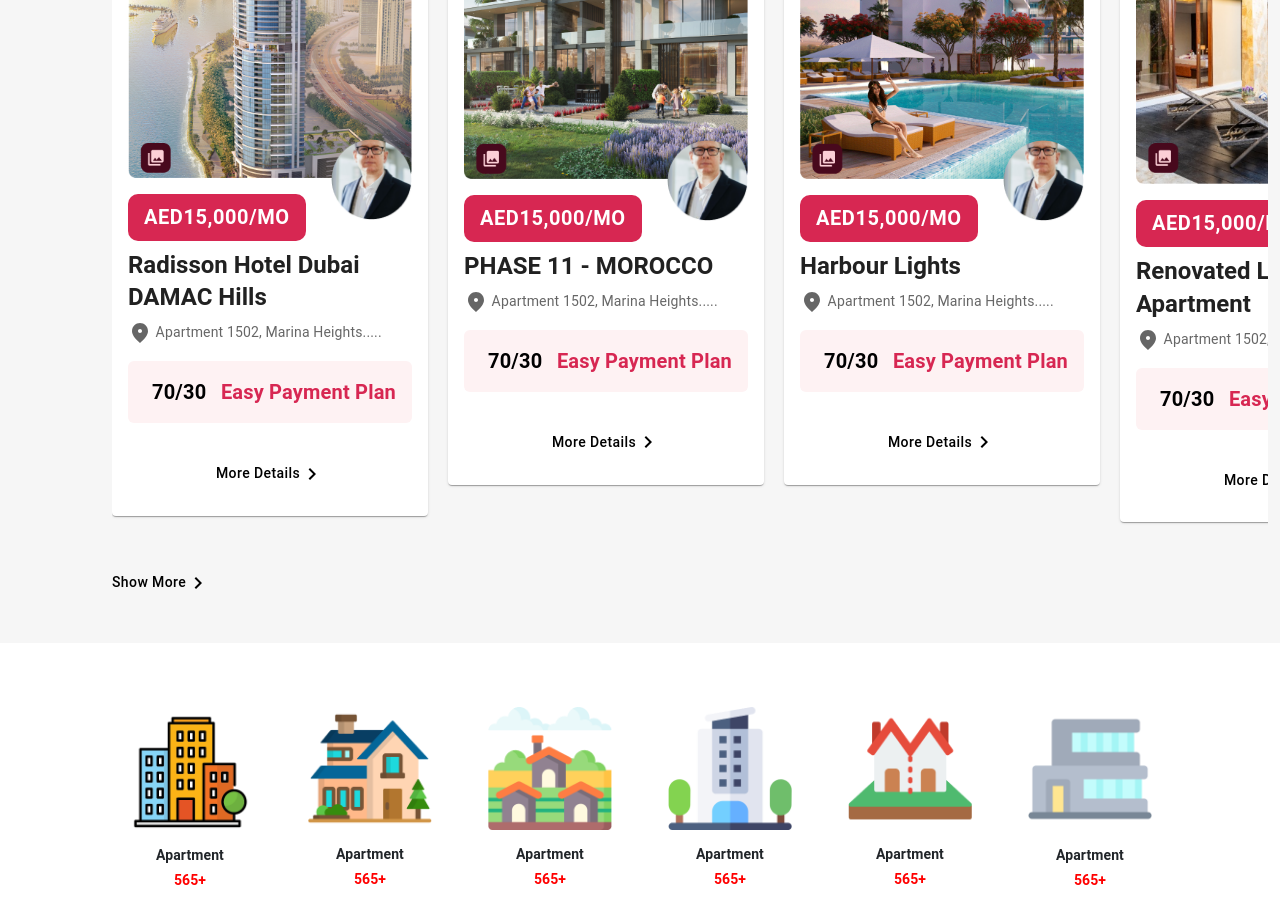
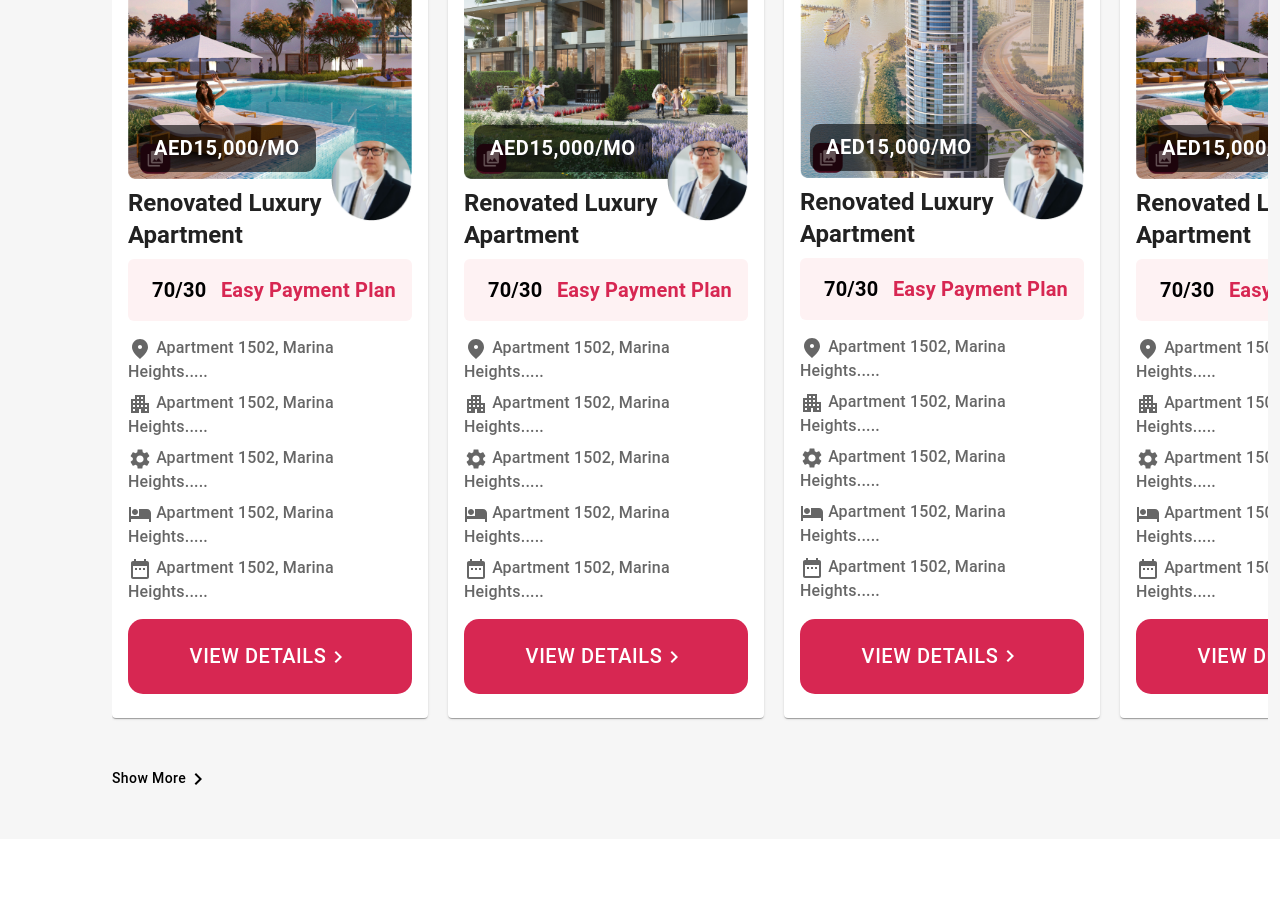
Before and after one commit to Shahmy07/FinsouqDeploy, a Next.js app: page / in a window 1280 px wide. Shown: the part 1100-2001 px from the top of the page. Built offline with nearby package versions, Linux system fonts and the light colour scheme.

Commit message:
Home updates

```diff
--- a/src/components/CardHomeTopTrending.js
+++ b/src/components/CardHomeTopTrending.js
@@ -9,6 +9,10 @@ import 'swiper/css'
 import Link from 'next/link'
 import FmdGoodIcon from '@mui/icons-material/FmdGood';
 import ChevronRightIcon from '@mui/icons-material/ChevronRight';
+import ApartmentIcon from '@mui/icons-material/Apartment';
+import SettingsIcon from '@mui/icons-material/Settings';
+import LocalHotelIcon from '@mui/icons-material/LocalHotel';
+import DateRangeIcon from '@mui/icons-material/DateRange';
 
 export default function CardTopTrending() {
     return (
@@ -43,7 +47,7 @@ export default function CardTopTrending() {
                                 <Card>
                                     <div class="px-3 pt-3">
                                         <Image
-                                            src={'/t1.png'}
+                                            src={'/t3.png'}
                                             width={400}
                                             height={(400 / 4) * 3}
                                             layout="responsive"
@@ -52,21 +56,18 @@ export default function CardTopTrending() {
 
 
                                     <CardContent>
-                                        <Button className='Price-Card px-3'>AED15,000/mo</Button>
+                                        <Button className='Price-Card-btn px-3'>AED15,000/mo</Button>
                                         <Image
                                             src={'/Frame 379.png'}
                                             width={81}
                                             height={81}
-                                            style={{ float: 'right', marginTop: '-55px', position: 'relative', zIndex: '999' }}
+                                            style={{ float: 'right', marginTop: '-55px', position: 'relative', zIndex: '99' }}
                                         />
-                                        <Typography gutterBottom variant="h5" mt={1} fontWeight="bold" component="div">
-                                        Radisson Hotel Dubai DAMAC Hills
-                                        </Typography>
-                                        <Typography variant="body2" color="text.secondary">
-                                            <FmdGoodIcon /> Apartment 1502, Marina Heights.....
+                                        <Typography gutterBottom variant="h5" mt={-4} fontWeight="bold" component="div">
+                                            Renovated Luxury Apartment
                                         </Typography>
 
-                                        <div className='d-flex justify-content-between p-3 rounded my-3' style={{ backgroundColor: 'var(--brink-pink-50, #FEF2F3)', color: 'var(--brink-pink-600, #D72752)' }}>
+                                        <div className='d-flex justify-content-between p-3 rounded mb-3' style={{ backgroundColor: 'var(--brink-pink-50, #FEF2F3)', color: 'var(--brink-pink-600, #D72752)' }}>
                                             <div className='d-flex'>
                                                 <Typography fontSize={'20px'} color={'#000'} fontWeight={'600'} ml={1}>70/30</Typography>
                                             </div>
@@ -74,8 +75,28 @@ export default function CardTopTrending() {
                                             <Typography fontSize={'20px'} fontWeight={'600'} color={'var(--brink-pink-600, #D72752)'}>Easy Payment Plan</Typography>
                                         </div>
 
-                                        <div class="bottom-card text-center mt-3 pt-3">
-                                            <Button href={'PropertySingleView'} style={{ color: '#000', textTransform: 'capitalize' }} variant="text">More details <ChevronRightIcon /></Button>
+                                        <Typography variant="body2" mt={1} color="text.secondary" fontWeight={500} fontSize={16}>
+                                            <FmdGoodIcon /> Apartment 1502, Marina Heights.....
+                                        </Typography>
+
+                                        <Typography variant="body2" mt={1} color="text.secondary" fontWeight={500} fontSize={16}>
+                                            <ApartmentIcon /> Apartment 1502, Marina Heights.....
+                                        </Typography>
+
+                                        <Typography variant="body2" mt={1} color="text.secondary" fontWeight={500} fontSize={16}>
+                                            <SettingsIcon /> Apartment 1502, Marina Heights.....
+                                        </Typography>
+
+                                        <Typography variant="body2" mt={1} color="text.secondary" fontWeight={500} fontSize={16}>
+                                            <LocalHotelIcon /> Apartment 1502, Marina Heights.....
+                                        </Typography>
+
+                                        <Typography variant="body2" mt={1} color="text.secondary" fontWeight={500} fontSize={16}>
+                                            <DateRangeIcon /> Apartment 1502, Marina Heights.....
+                                        </Typography>
+
+                                        <div class="text-center pt-3">
+                                            <Button className='py-3 fullWidthPinkButton w-100' style={{ color: '#fff', fontSize: '20px' }} variant="text">VIEW DETAILS <ChevronRightIcon /></Button>
                                         </div>
                                     </CardContent>
                                 </Card>
@@ -95,21 +116,18 @@ export default function CardTopTrending() {
 
 
                                     <CardContent>
-                                        <Button className='Price-Card px-3'>AED15,000/mo</Button>
+                                        <Button className='Price-Card-btn px-3'>AED15,000/mo</Button>
                                         <Image
                                             src={'/Frame 379.png'}
                                             width={81}
                                             height={81}
-                                            style={{ float: 'right', marginTop: '-55px', position: 'relative', zIndex: '999' }}
+                                            style={{ float: 'right', marginTop: '-55px', position: 'relative', zIndex: '99' }}
                                         />
-                                        <Typography gutterBottom variant="h5" mt={1} fontWeight="bold" component="div">
-                                        PHASE 11 - MOROCCO
-                                        </Typography>
-                                        <Typography variant="body2" color="text.secondary">
-                                            <FmdGoodIcon /> Apartment 1502, Marina Heights.....
+                                        <Typography gutterBottom variant="h5" mt={-4} fontWeight="bold" component="div">
+                                            Renovated Luxury Apartment
                                         </Typography>
 
-                                        <div className='d-flex justify-content-between p-3 rounded my-3' style={{ backgroundColor: 'var(--brink-pink-50, #FEF2F3)', color: 'var(--brink-pink-600, #D72752)' }}>
+                                        <div className='d-flex justify-content-between p-3 rounded mb-3' style={{ backgroundColor: 'var(--brink-pink-50, #FEF2F3)', color: 'var(--brink-pink-600, #D72752)' }}>
                                             <div className='d-flex'>
                                                 <Typography fontSize={'20px'} color={'#000'} fontWeight={'600'} ml={1}>70/30</Typography>
                                             </div>
@@ -117,8 +135,88 @@ export default function CardTopTrending() {
                                             <Typography fontSize={'20px'} fontWeight={'600'} color={'var(--brink-pink-600, #D72752)'}>Easy Payment Plan</Typography>
                                         </div>
 
-                                        <div class="bottom-card text-center mt-3 pt-3">
-                                            <Button href={'PropertySingleView'} style={{ color: '#000', textTransform: 'capitalize' }} variant="text">More details <ChevronRightIcon /></Button>
+                                        <Typography variant="body2" mt={1} color="text.secondary" fontWeight={500} fontSize={16}>
+                                            <FmdGoodIcon /> Apartment 1502, Marina Heights.....
+                                        </Typography>
+
+                                        <Typography variant="body2" mt={1} color="text.secondary" fontWeight={500} fontSize={16}>
+                                            <ApartmentIcon /> Apartment 1502, Marina Heights.....
+                                        </Typography>
+
+                                        <Typography variant="body2" mt={1} color="text.secondary" fontWeight={500} fontSize={16}>
+                                            <SettingsIcon /> Apartment 1502, Marina Heights.....
+                                        </Typography>
+
+                                        <Typography variant="body2" mt={1} color="text.secondary" fontWeight={500} fontSize={16}>
+                                            <LocalHotelIcon /> Apartment 1502, Marina Heights.....
+                                        </Typography>
+
+                                        <Typography variant="body2" mt={1} color="text.secondary" fontWeight={500} fontSize={16}>
+                                            <DateRangeIcon /> Apartment 1502, Marina Heights.....
+                                        </Typography>
+
+                                        <div class="text-center pt-3">
+                                            <Button className='py-3 fullWidthPinkButton w-100' style={{ color: '#fff', fontSize: '20px' }} variant="text">VIEW DETAILS <ChevronRightIcon /></Button>
+                                        </div>
+                                    </CardContent>
+                                </Card>
+                            </div>
+                        </SwiperSlide>
+                        <SwiperSlide>
+                            <div>
+                                <Card>
+                                    <div class="px-3 pt-3">
+                                        <Image
+                                            src={'/t1.png'}
+                                            width={400}
+                                            height={(400 / 4) * 3}
+                                            layout="responsive"
+                                        />
+                                    </div>
+
+
+                                    <CardContent>
+                                        <Button className='Price-Card-btn px-3'>AED15,000/mo</Button>
+                                        <Image
+                                            src={'/Frame 379.png'}
+                                            width={81}
+                                            height={81}
+                                            style={{ float: 'right', marginTop: '-55px', position: 'relative', zIndex: '99' }}
+                                        />
+                                        <Typography gutterBottom variant="h5" mt={-4} fontWeight="bold" component="div">
+                                            Renovated Luxury Apartment
+                                        </Typography>
+
+                                        <div className='d-flex justify-content-between p-3 rounded mb-3' style={{ backgroundColor: 'var(--brink-pink-50, #FEF2F3)', color: 'var(--brink-pink-600, #D72752)' }}>
+                                            <div className='d-flex'>
+                                                <Typography fontSize={'20px'} color={'#000'} fontWeight={'600'} ml={1}>70/30</Typography>
+                                            </div>
+
+                                            <Typography fontSize={'20px'} fontWeight={'600'} color={'var(--brink-pink-600, #D72752)'}>Easy Payment Plan</Typography>
+                                        </div>
+
+                                        <Typography variant="body2" mt={1} color="text.secondary" fontWeight={500} fontSize={16}>
+                                            <FmdGoodIcon /> Apartment 1502, Marina Heights.....
+                                        </Typography>
+
+                                        <Typography variant="body2" mt={1} color="text.secondary" fontWeight={500} fontSize={16}>
+                                            <ApartmentIcon /> Apartment 1502, Marina Heights.....
+                                        </Typography>
+
+                                        <Typography variant="body2" mt={1} color="text.secondary" fontWeight={500} fontSize={16}>
+                                            <SettingsIcon /> Apartment 1502, Marina Heights.....
+                                        </Typography>
+
+                                        <Typography variant="body2" mt={1} color="text.secondary" fontWeight={500} fontSize={16}>
+                                            <LocalHotelIcon /> Apartment 1502, Marina Heights.....
+                                        </Typography>
+
+                                        <Typography variant="body2" mt={1} color="text.secondary" fontWeight={500} fontSize={16}>
+                                            <DateRangeIcon /> Apartment 1502, Marina Heights.....
+                                        </Typography>
+
+                                        <div class="text-center pt-3">
+                                            <Button className='py-3 fullWidthPinkButton w-100' style={{ color: '#fff', fontSize: '20px' }} variant="text">VIEW DETAILS <ChevronRightIcon /></Button>
                                         </div>
                                     </CardContent>
                                 </Card>
@@ -138,21 +236,18 @@ export default function CardTopTrending() {
 
 
                                     <CardContent>
-                                        <Button className='Price-Card px-3'>AED15,000/mo</Button>
+                                        <Button className='Price-Card-btn px-3'>AED15,000/mo</Button>
                                         <Image
                                             src={'/Frame 379.png'}
                                             width={81}
                                             height={81}
-                                            style={{ float: 'right', marginTop: '-55px', position: 'relative', zIndex: '999' }}
+                                            style={{ float: 'right', marginTop: '-55px', position: 'relative', zIndex: '99' }}
                                         />
-                                        <Typography gutterBottom variant="h5" mt={1} fontWeight="bold" component="div">
-                                        Harbour Lights
-                                        </Typography>
-                                        <Typography variant="body2" color="text.secondary">
-                                            <FmdGoodIcon /> Apartment 1502, Marina Heights.....
+                                        <Typography gutterBottom variant="h5" mt={-4} fontWeight="bold" component="div">
+                                            Renovated Luxury Apartment
                                         </Typography>
 
-                                        <div className='d-flex justify-content-between p-3 rounded my-3' style={{ backgroundColor: 'var(--brink-pink-50, #FEF2F3)', color: 'var(--brink-pink-600, #D72752)' }}>
+                                        <div className='d-flex justify-content-between p-3 rounded mb-3' style={{ backgroundColor: 'var(--brink-pink-50, #FEF2F3)', color: 'var(--brink-pink-600, #D72752)' }}>
                                             <div className='d-flex'>
                                                 <Typography fontSize={'20px'} color={'#000'} fontWeight={'600'} ml={1}>70/30</Typography>
                                             </div>
@@ -160,51 +255,28 @@ export default function CardTopTrending() {
                                             <Typography fontSize={'20px'} fontWeight={'600'} color={'var(--brink-pink-600, #D72752)'}>Easy Payment Plan</Typography>
                                         </div>
 
-                                        <div class="bottom-card text-center mt-3 pt-3">
-                                            <Button href={'PropertySingleView'} style={{ color: '#000', textTransform: 'capitalize' }} variant="text">More details <ChevronRightIcon /></Button>
-                                        </div>
-                                    </CardContent>
-                                </Card>
-                            </div>
-                        </SwiperSlide>
-                        <SwiperSlide>
-                            <div>
-                                <Card>
-                                    <div class="px-3 pt-3">
-                                        <Image
-                                            src={'/dddddddddddd.png'}
-                                            width={400}
-                                            height={(400 / 4) * 3}
-                                            layout="responsive"
-                                        />
-                                    </div>
-
-
-                                    <CardContent>
-                                        <Button className='Price-Card px-3'>AED15,000/mo</Button>
-                                        <Image
-                                            src={'/Frame 379.png'}
-                                            width={81}
-                                            height={81}
-                                            style={{ float: 'right', marginTop: '-55px', position: 'relative', zIndex: '999' }}
-                                        />
-                                        <Typography gutterBottom variant="h5" mt={1} fontWeight="bold" component="div">
-                                            Renovated Luxury Apartment
-                                        </Typography>
-                                        <Typography variant="body2" color="text.secondary">
+                                        <Typography variant="body2" mt={1} color="text.secondary" fontWeight={500} fontSize={16}>
                                             <FmdGoodIcon /> Apartment 1502, Marina Heights.....
                                         </Typography>
 
-                                        <div className='d-flex justify-content-between p-3 rounded my-3' style={{ backgroundColor: 'var(--brink-pink-50, #FEF2F3)', color: 'var(--brink-pink-600, #D72752)' }}>
-                                            <div className='d-flex'>
-                                                <Typography fontSize={'20px'} color={'#000'} fontWeight={'600'} ml={1}>70/30</Typography>
-                                            </div>
+                                        <Typography variant="body2" mt={1} color="text.secondary" fontWeight={500} fontSize={16}>
+                                            <ApartmentIcon /> Apartment 1502, Marina Heights.....
+                                        </Typography>
 
-                                            <Typography fontSize={'20px'} fontWeight={'600'} color={'var(--brink-pink-600, #D72752)'}>Easy Payment Plan</Typography>
-                                        </div>
+                                        <Typography variant="body2" mt={1} color="text.secondary" fontWeight={500} fontSize={16}>
+                                            <SettingsIcon /> Apartment 1502, Marina Heights.....
+                                        </Typography>
 
-                                        <div class="bottom-card text-center mt-3 pt-3">
-                                            <Button href={'PropertySingleView'} style={{ color: '#000', textTransform: 'capitalize' }} variant="text">More details <ChevronRightIcon /></Button>
+                                        <Typography variant="body2" mt={1} color="text.secondary" fontWeight={500} fontSize={16}>
+                                            <LocalHotelIcon /> Apartment 1502, Marina Heights.....
+                                        </Typography>
+
+                                        <Typography variant="body2" mt={1} color="text.secondary" fontWeight={500} fontSize={16}>
+                                            <DateRangeIcon /> Apartment 1502, Marina Heights.....
+                                        </Typography>
+
+                                        <div class="text-center pt-3">
+                                            <Button className='py-3 fullWidthPinkButton w-100' style={{ color: '#fff', fontSize: '20px' }} variant="text">VIEW DETAILS <ChevronRightIcon /></Button>
                                         </div>
                                     </CardContent>
                                 </Card>
--- a/src/pages/TermsAndConditions.js
+++ b/src/pages/TermsAndConditions.js
@@ -7,8 +7,8 @@ export default function TermsAndConditions() {
 
             <div class="container-fluid py-5" style={{ backgroundColor: '#ffff' }}>
 
-                <div className='LayoutCardOuterMain'>
-                    <div>
+                <div className='LayoutCardOuterMain d-flex justify-content-center'>
+                    <div style={{ backgroundColor: 'var(--black-50, #F6F6F6)' }} className='py-5 px-md-5 px-3 w-75'>
                         <Typography variant="h4" fontWeight={600} mb={4}>
                             Terms and conditions
                         </Typography>
```
Also changed, not shown: src/pages/AboutUs.js (+21 -3 lines), public/mockuper (2) 1.png (added).
